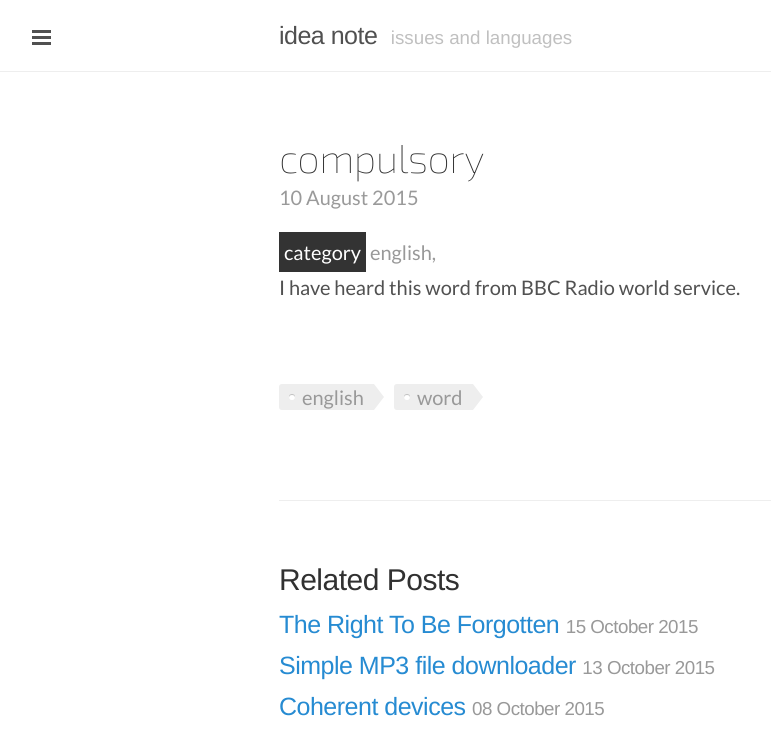
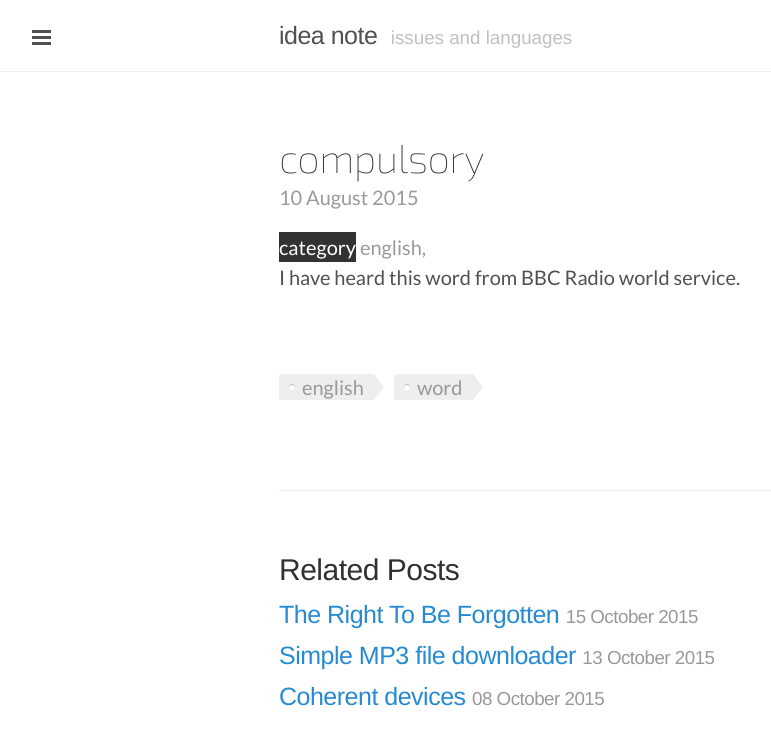
Before and after one commit to aichaku/aichaku.github.io, a Jekyll site: the page built from _posts/knife/2015-08-10-english-expressions-note.markdown, in a window 1280 px wide. Shown: the top 755 px of the page, without its empty margins (1-772 px from the left). Built offline with Jekyll 4.4.1, drawn with Linux system fonts in a browser that asks for light colours; Markdown is read by kramdown in place of the engine named in the settings.

Commit message:
category layout change111

```diff
--- a/public/css/pencil.css
+++ b/public/css/pencil.css
@@ -20,7 +20,7 @@ html {
   color: #fff;
   background-color: #333;
   display: inline-block;
-  padding: 5px;
+  padding: 0px, 5px, 0px, 5px;
 }
 
 .post-category {
```
